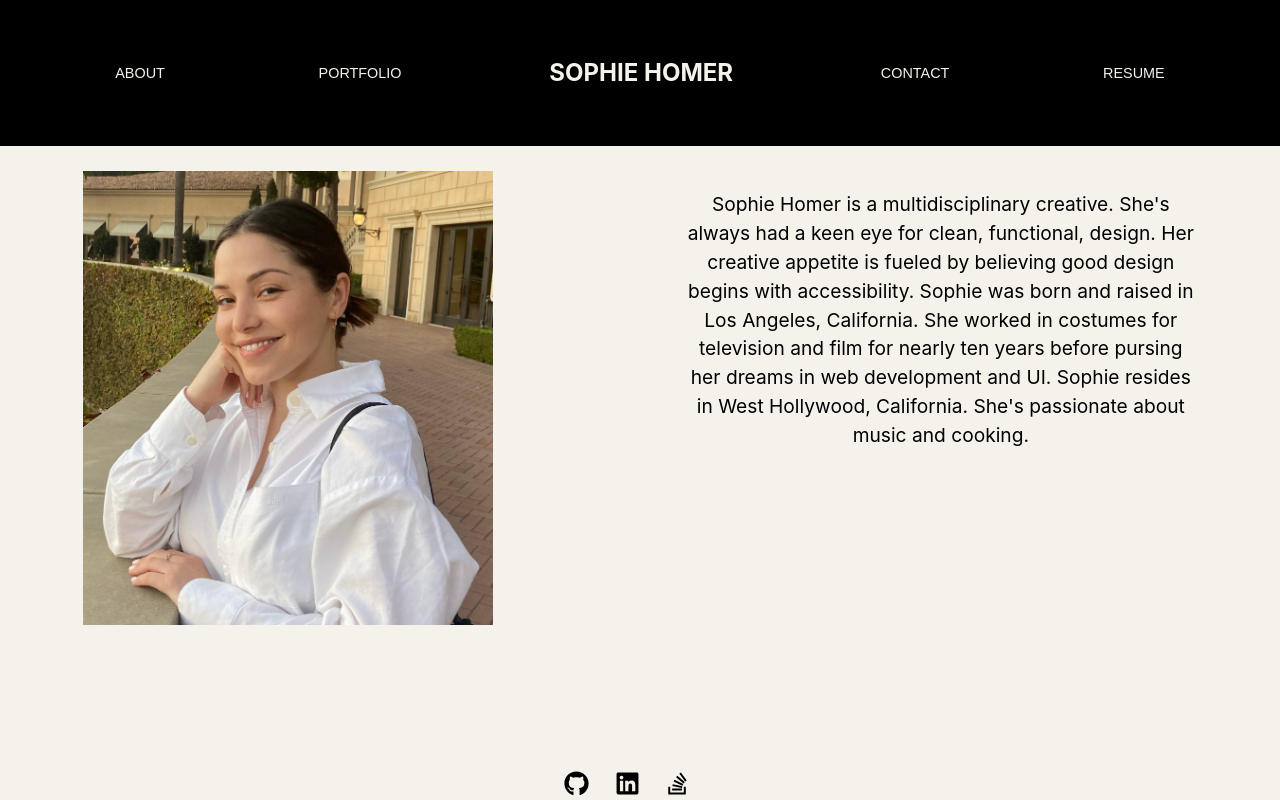
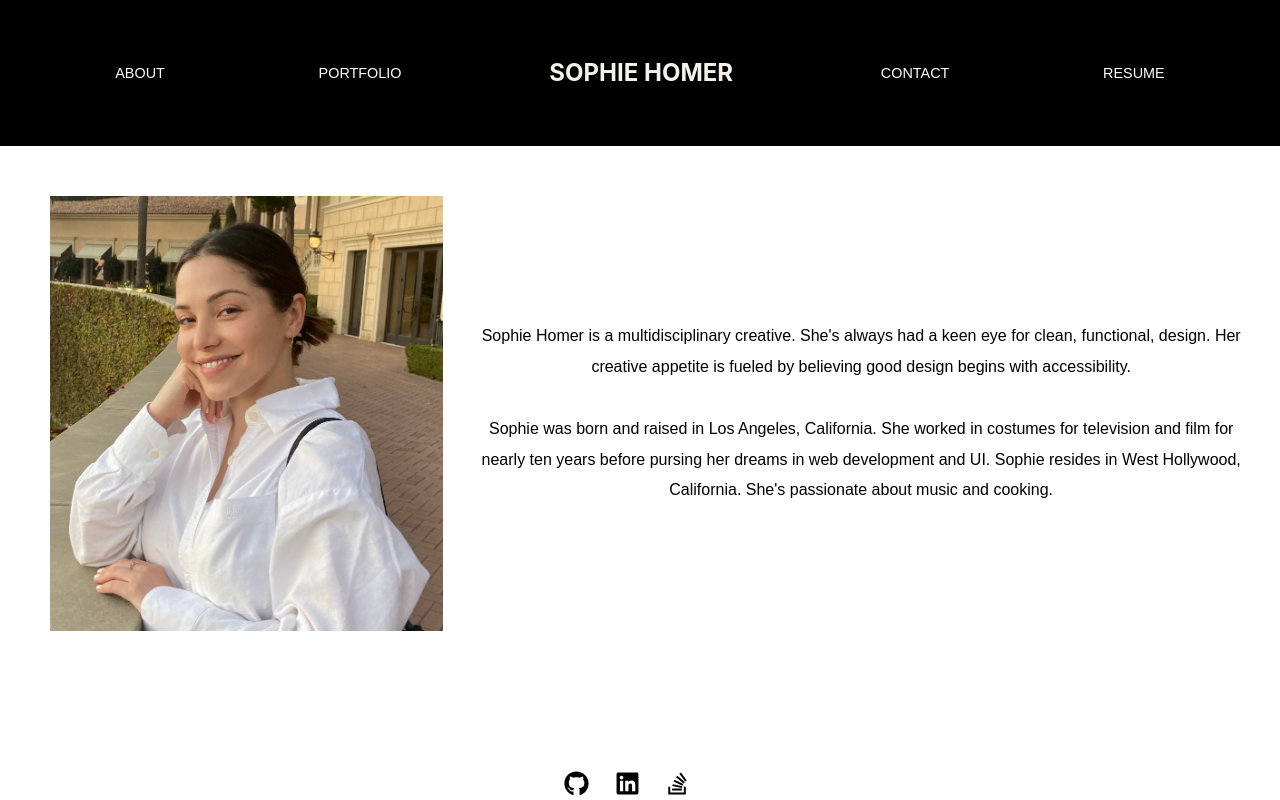
Before and after one commit to sophiehomer/react_portfolio, a React (Create React App) app: page / in a window 1280 px wide. Built offline with nearby package versions, Linux system fonts and the light colour scheme.

Commit message:
styles/css

```diff
--- a/src/components/About/index.js
+++ b/src/components/About/index.js
@@ -6,11 +6,14 @@ const About = () => {
   return (
     <div className="aboutContent">
     <img src={aboutImage} className="aboutImg" style={{ width: "32%" }} alt="about" />
-      <p className="aboutText">
-        Sophie Homer is a multidisciplinary creative. She's always had a keen eye for clean, functional, design. Her creative appetite is fueled by believing good design begins with accessibility. Sophie was born and raised in Los Angeles,
-        California. She worked in costumes for television and film for nearly ten years before pursing her dreams in web development and UI. Sophie resides in West Hollywood, California. She's passionate about music and cooking.
-      </p>
-
+      <div className="aboutTextDiv">
+        <p className="aboutText">
+          Sophie Homer is a multidisciplinary creative. She's always had a keen eye for clean, functional, design. Her creative appetite is fueled by believing good design begins with accessibility.
+        </p>
+        <p className="aboutText">
+          Sophie was born and raised in Los Angeles, California. She worked in costumes for television and film for nearly ten years before pursing her dreams in web development and UI. Sophie resides in West Hollywood, California. She's passionate about music and cooking.
+        </p>
+      </div>
     </div>
   )
 }
--- a/src/components/Contact/index.js
+++ b/src/components/Contact/index.js
@@ -4,19 +4,18 @@ import './styles.css'
 const Contact = () => {
   return (
     <>
-    {/* <div className="pageTitle">CONTACT</div> */}
     <div className="contactForm">
           <form className="contactForm">
-            <label for="contact-name">Name</label>
-            <input type="text" className="contactName" id="contact-name" />
+            {/* <label for="contact-name">Name</label> */}
+            <input type="text" className="contactName" id="contact-name" placeholder="YOUR NAME"/>
 
-            <label for="contact-email">Email</label>
-            <input type="text" className="contactEmail" id="contact-Email" />
+            {/* <label for="contact-email">Email</label> */}
+            <input type="text" className="contactEmail" id="contact-Email" placeholder="EMAIL ADDRESS"/>
 
-            <label for="contact-message">Message</label>
-            <textarea id="contact-message" className="contactMessage"></textarea>
+            {/* <label for="contact-message">Message</label> */}
+            <textarea id="contact-message" className="contactMessage" placeholder="MESSAGE"></textarea>
 
-            <button className="submitButton" type="submit">Submit</button>
+            <button className="submitButton" type="submit">SUBMIT</button>
           </form>
         </div>
     </>
--- a/src/components/Portfolio/index.js
+++ b/src/components/Portfolio/index.js
@@ -4,25 +4,33 @@ import dinnerDrinksImage from '../../assets/portfolio/dinner-drinks.png'
 import kitImage from '../../assets/portfolio/kit-img.png'
 import weatherDashboardImage from '../../assets/portfolio/weather-dashboard.png'
 import workDaySchedulerImage from '../../assets/portfolio/work-day-scheduler.png'
+// import { FaGithub } from 'react-icons/fa';
 
 
 const Portfolio = () => {
   return (
     <>
-    {/* <div className="pageTitle">PORTFOLIO</div> */}
+    <div className="entirePortfolio">
+     {/* <a href="https://github.com/kpbader/kit" className='githubIcon'><FaGithub size={25}/>
+    </a>  */}
+
     <div className="portfolioImages">
     <a href="https://blooming-anchorage-21473.herokuapp.com/">
-    <img src={kitImage} className="kitImg" style={{ width: "40%" }} alt="kit"/>
+      <img src={kitImage} className="kitImg" style={{ width: "40%" }} alt="kit"/>
     </a>
     <a href="https://abarragan89.github.io/dinner-drinks/">
-    <img src={dinnerDrinksImage} className="dinnerDrinksImg" style={{ width: "40%" }} alt="dinnerDrinks"/>
+      <img src={dinnerDrinksImage} className="dinnerDrinksImg" style={{ width: "40%" }} alt="dinnerDrinks"/>
+
     </a>
     <a href="https://sophiehomer.github.io/Weather-Dashboard/" >
-    <img src={weatherDashboardImage} className="weatherDashboardImg" style={{ width: "40%" }} alt="weatherDashboard"/>
+      <img src={weatherDashboardImage} className="weatherDashboardImg" style={{ width: "40%" }} alt="weatherDashboard"/>
+
     </a>
     <a href="https://sophiehomer.github.io/work-day-scheduler/" >
-    <img src={workDaySchedulerImage} className="workDaySchedulerImg" style={{ width: "40%" }} alt="workDayScheduler"/>
+      <img src={workDaySchedulerImage} className="workDaySchedulerImg" style={{ width: "40%" }} alt="workDayScheduler"/>
+
     </a>
+    </div>
     </div>
     </>
   )
--- a/src/components/Resume/index.js
+++ b/src/components/Resume/index.js
@@ -6,28 +6,15 @@ const Resume = () => {
   <>
     {/* <div className="pageTitle">RESUME</div> */}
       <h1 className="frontEnd">FRONT-END PROFICIENCIES</h1>
-        <ul className="backEndList">
-          <li>HTML</li>
-          <li>CSS</li>
-          <li>JavaScript</li>
-          <li>jQuery</li>
-          <li>Responsive Design</li>
-          <li>React</li>
-          <li>Bootstrap</li>
-        </ul>
-      <h1 className="backEnd">BACK-END PROFICIENCIES</h1>
-        <ul className="frontEndList">
-          <li>APIs</li>
-          <li>Node</li>
-          <li>Express</li>
-          <li>MySQL, Sequelize</li>
-          <li>MongoDB, Mongoose</li>
-          <li>REST</li>
-          <li>GraphQL</li>
-        </ul>
+        <p className="frontEndList">
+          HTML | CSS | JavaScript | jQuery | React | Responsive Design | Bootstrap
+        </p>
+      <h2 className="backEnd">BACK-END PROFICIENCIES</h2>
+        <p className="backEndList">
+        APIs | Node | Express | MySQL | Sequelize | MongoDB | Mongoose | REST | GraphQL
+        </p>
 
-      <h2 className="downloadResume">DOWNLOAD MY RESUME</h2>
-
+      <h3 className="downloadResume">DOWNLOAD MY RESUME</h3>
     </>
   )
 }
--- a/src/index.css
+++ b/src/index.css
@@ -11,10 +11,10 @@ code {
   font-family: source-code-pro, Menlo, Monaco, Consolas, 'Courier New',
     monospace;
 }
+/*
+html {
 
-html {
-  background-color: #f5f2eb;
-}
+} */
 
 /* ----- HEADER----- */
 
@@ -34,29 +34,54 @@ html {
 
 }
 
-.about, .resume, .portfolio, .contact {
+.about,
+.resume,
+.portfolio,
+.contact {
   font-size: .9em;
   background-color: black;
+  color: white;
   border: none;
-  color: #f5f2eb;
 }
+
+.about:hover,
+.resume:hover,
+.portfolio:hover,
+.contact:hover {
+  text-decoration: underline;
+}
+
 
 /* ----- ABOUT ----- */
 
+.aboutTextDiv {
+  display: flex;
+  justify-content: center;
+  flex-direction: row;
+  flex-wrap: wrap;
+  text-align: center;
+  align-content: center;
+  width: 100%;
+}
+
 .aboutText {
+  font-family: arial,sans-serif;
   font-weight: normal;
-  font-size: 1.2em;
-  line-height: 1.5em;
-  margin-left: 15%;
-  width: 40%;
+  font-size: 1em;
+  line-height: 1.9em;
+  /* width: 80%; */
+}
 
+.aboutImg {
+  padding: 2%;
 }
 
 .aboutContent {
   display: flex;
   flex-direction: row;
-  justify-content: center;
-
+  justify-content: space-around;
+  padding-left: 2%;
+  padding-right: 2%;
 }
 
 /* ----- PAGE TITLE ----- */
@@ -78,6 +103,7 @@ html {
 .weatherDashboardImg,
 .workDaySchedulerImg {
   margin-bottom: 1%;
+  margin-top: 1%;
 }
 
 .kitImg:hover,
@@ -92,10 +118,11 @@ html {
 .contactForm {
   display: flex;
   flex-wrap: wrap;
-  flex-direction: column;
+  flex-direction: row;
   align-items: flex-start;
-  max-width: 50%;
-  padding-left: 10%;
+  max-width: 100%;
+  padding-left: 5%;
+  padding-top: 5%;
 }
 
 label {
@@ -105,43 +132,65 @@ label {
 
 .contactName, .contactEmail {
   margin-bottom: 10%;
-  padding: 5%;
+  padding: 3%;
   border:none;
-  width: 100%;
+  border-bottom: 1px solid black;
+  width: 35%;
+  outline: none !important;
+  font-family: -apple-system, BlinkMacSystemFont, 'Segoe UI', 'Roboto', 'Oxygen',
+    'Ubuntu', 'Cantarell', 'Fira Sans', 'Droid Sans', 'Helvetica Neue',
+    sans-serif;
+}
+
+.contactEmail {
+  margin-left: 18%;
 }
 
 .contactMessage {
   border: none;
-  width: 200%;
-  padding: 30%;
+  border-bottom: 1px solid black;
+  width: 201.5%;
+  box-sizing: border-box;
+  resize: none;
+  outline: none !important;
+  font-family: -apple-system, BlinkMacSystemFont, 'Segoe UI', 'Roboto', 'Oxygen',
+    'Ubuntu', 'Cantarell', 'Fira Sans', 'Droid Sans', 'Helvetica Neue',
+    sans-serif;
 }
 
 .submitButton {
   margin-top: 10%;
   border: none;
-  padding: 5%;
+  padding: 3%;
   background-color: black;
   color: white;
+  font-size: .9em;
 }
 
 .submitButton:hover {
-  opacity: .7;
+  /* opacity: .7; */
+  transform: scale(1.1);
 }
 
 /* ----- RESUME ----- */
 
 .backEndList, .frontEndList {
-  list-style: none;
-  line-height: 1.5em;
+  word-spacing: 1em;
+
+  /* padding-bottom: 3%; */
 }
 
 .frontEnd, .backEnd {
   font-weight: normal;
+  font-size: 1.2em;
+  padding-bottom: 3%;
+  padding-top: 5%;
 }
 
 .downloadResume {
   font-weight: normal;
   font-size: 1.2em;
+  padding-top: 10%;
 
 }
 
@@ -152,13 +201,15 @@ label {
 .stackOverflowIcon {
   color: black;
   margin-right: 2%;
+  transition: all .2s ease-in-out;
+
 }
 
-/* .githubIcon:hover,
+.githubIcon:hover,
 .linkedInIcon:hover,
 .stackOverflowIcon:hover {
-  transform: scale(5);
-} */
+  transform: scale(1.1);
+}
 
 
 footer {
```
